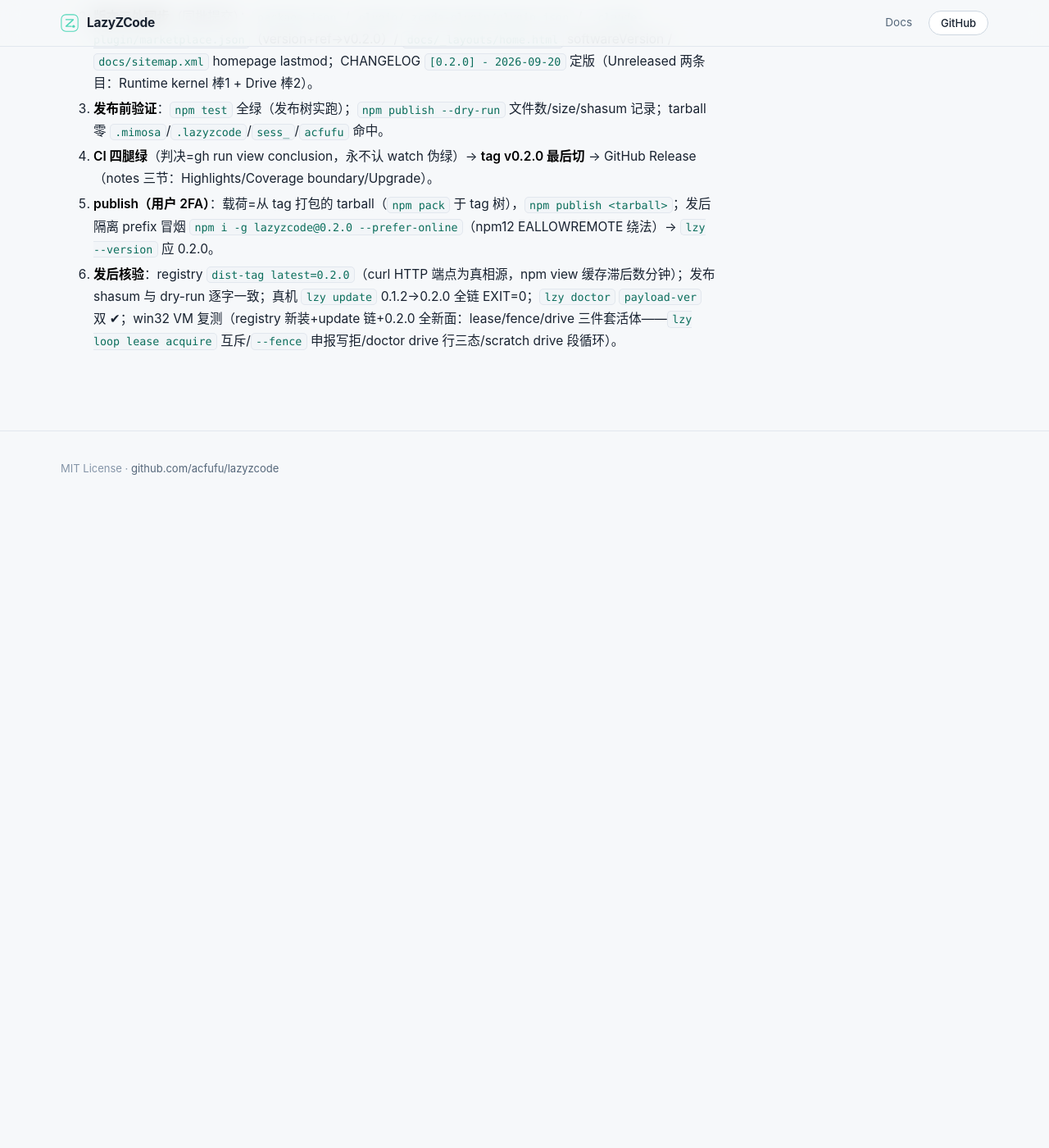
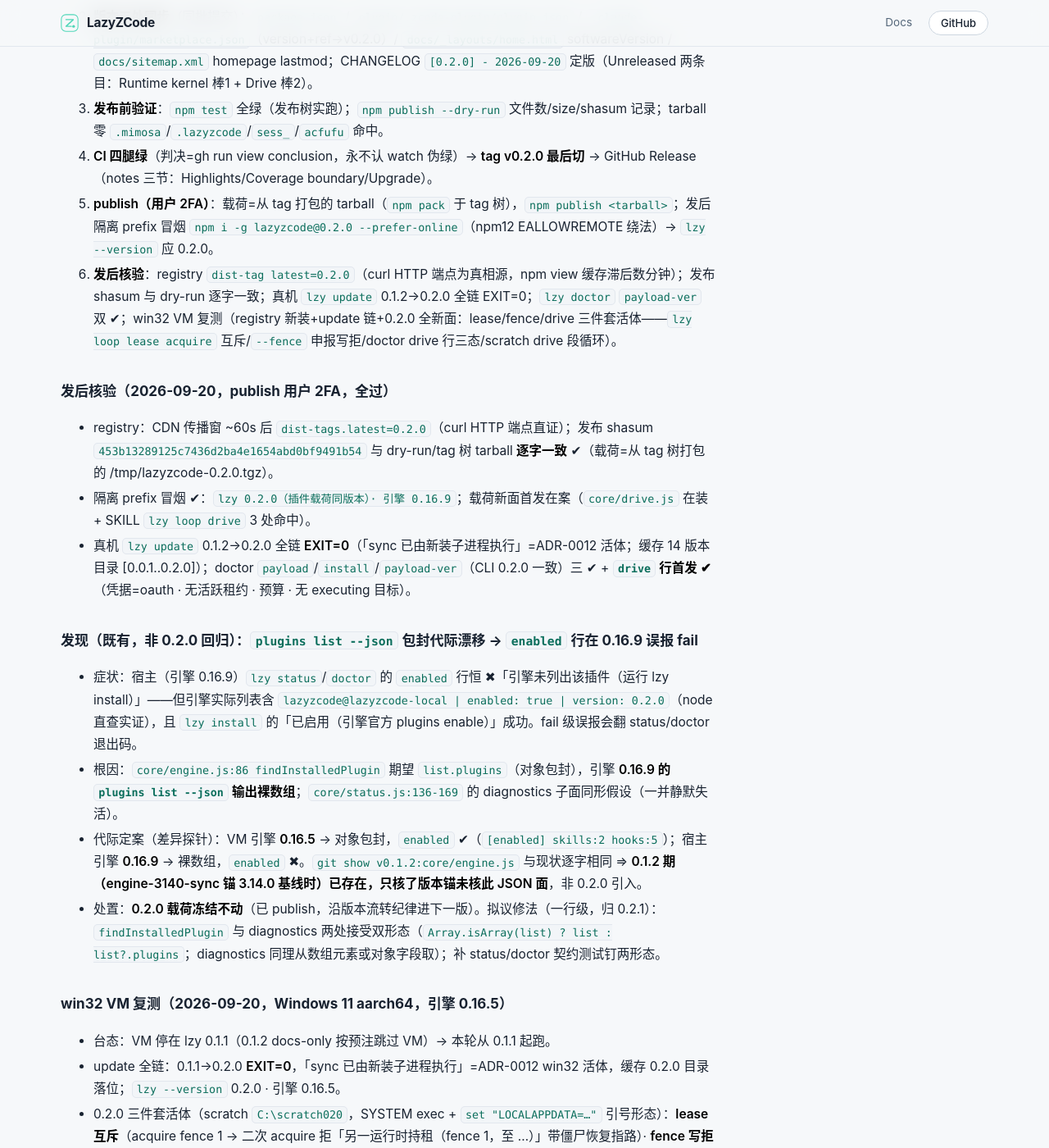
Before and after one commit to Acfufu/lazyzcode, a Jekyll site: the page built from docs/release-checklist.md, in a window 1280 px wide and 1400 px high, scrolled down 18646 px. Shown: the whole window at 82% size. Built offline with Jekyll 4.4.1, drawn with Linux system fonts in a browser that asks for light colours; our own code applies the rules of GitHub Pages for plain Markdown files; before the commit the page ends 19276 px from its top, so only the background shows below that; some of the changed text lies outside the part shown.

Commit message:
docs(release): 0.2.0 execution record - post-publish verification + VM pass + engine JSON envelope finding
Post-publish: registry latest=0.2.0, shasum byte-identical to tag-tree
tarball, isolated prefix smoke, real-machine update chain, doctor
payload-ver + drive line first release.

Post-release finding (pre-existing, not a 0.2.0 regression): engine
0.16.9 emits a bare array from 'plugins list --json' while 0.16.5
wrapped it in {plugins:[...]}; lzy's parser (unchanged since v0.1.2)
reads only the old envelope, so status/doctor's enabled line falsely
fails on 0.16.9 hosts (differential probe: same VM engine 0.16.5 = ok).
Payload frozen for 0.2.0; one-line fix + dual-shape contract test
proposed for 0.2.1.

win32 VM pass (engine 0.16.5): update 0.1.1->0.2.0 EXIT=0, lease mutex,
fence write-reject, drive credential gate, doctor drive line - all live.
Quoting lesson recorded (cmd set needs quoted form; trailing space breaks
ablation env and engine path).

```diff
--- a/docs/release-checklist.md
+++ b/docs/release-checklist.md
@@ -463,3 +463,23 @@ plugin payload). From older versions: manual two-step (`npm i -g lazyzcode
 4. **CI 四腿绿**（判决=gh run view conclusion，永不认 watch 伪绿）→ **tag v0.2.0 最后切** → GitHub Release（notes 三节：Highlights/Coverage boundary/Upgrade）。
 5. **publish（用户 2FA）**：载荷=从 tag 打包的 tarball（`npm pack` 于 tag 树），`npm publish <tarball>`；发后隔离 prefix 冒烟 `npm i -g lazyzcode@0.2.0 --prefer-online`（npm12 EALLOWREMOTE 绕法）→ `lzy --version` 应 0.2.0。
 6. **发后核验**：registry `dist-tag latest=0.2.0`（curl HTTP 端点为真相源，npm view 缓存滞后数分钟）；发布 shasum 与 dry-run 逐字一致；真机 `lzy update` 0.1.2→0.2.0 全链 EXIT=0；`lzy doctor` `payload-ver` 双 ✔；win32 VM 复测（registry 新装+update 链+0.2.0 全新面：lease/fence/drive 三件套活体——`lzy loop lease acquire` 互斥/`--fence` 申报写拒/doctor drive 行三态/scratch drive 段循环）。
+
+### 发后核验（2026-09-20，publish 用户 2FA，全过）
+
+- registry：CDN 传播窗 ~60s 后 `dist-tags.latest=0.2.0`（curl HTTP 端点直证）；发布 shasum `453b13289125c7436d2ba4e1654abd0bf9491b54` 与 dry-run/tag 树 tarball **逐字一致** ✔（载荷=从 tag 树打包的 /tmp/lazyzcode-0.2.0.tgz）。
+- 隔离 prefix 冒烟 ✔：`lzy 0.2.0（插件载荷同版本）· 引擎 0.16.9`；载荷新面首发在案（`core/drive.js` 在装 + SKILL `lzy loop drive` 3 处命中）。
+- 真机 `lzy update` 0.1.2→0.2.0 全链 **EXIT=0**（「sync 已由新装子进程执行」=ADR-0012 活体；缓存 14 版本目录 [0.0.1..0.2.0]）；doctor `payload`/`install`/`payload-ver`（CLI 0.2.0 一致）三 ✔ + **`drive` 行首发 ✔**（凭据=oauth · 无活跃租约 · 预算 · 无 executing 目标）。
+
+### 发现（既有，非 0.2.0 回归）：`plugins list --json` 包封代际漂移 → `enabled` 行在 0.16.9 误报 fail
+
+- 症状：宿主（引擎 0.16.9）`lzy status`/`doctor` 的 `enabled` 行恒 ✖「引擎未列出该插件（运行 lzy install）」——但引擎实际列表含 `lazyzcode@lazyzcode-local | enabled: true | version: 0.2.0`（node 直查实证），且 `lzy install` 的「已启用（引擎官方 plugins enable）」成功。fail 级误报会翻 status/doctor 退出码。
+- 根因：`core/engine.js:86 findInstalledPlugin` 期望 `list.plugins`（对象包封），引擎 **0.16.9 的 `plugins list --json` 输出裸数组**；`core/status.js:136-169` 的 diagnostics 子面同形假设（一并静默失活）。
+- 代际定案（差异探针）：VM 引擎 **0.16.5** → 对象包封，`enabled` ✔（`[enabled] skills:2 hooks:5`）；宿主引擎 **0.16.9** → 裸数组，`enabled` ✖。`git show v0.1.2:core/engine.js` 与现状逐字相同 ⇒ **0.1.2 期（engine-3140-sync 锚 3.14.0 基线时）已存在，只核了版本锚未核此 JSON 面**，非 0.2.0 引入。
+- 处置：**0.2.0 载荷冻结不动**（已 publish，沿版本流转纪律进下一版）。拟议修法（一行级，归 0.2.1）：`findInstalledPlugin` 与 diagnostics 两处接受双形态（`Array.isArray(list) ? list : list?.plugins`；diagnostics 同理从数组元素或对象字段取）；补 status/doctor 契约测试钉两形态。
+
+### win32 VM 复测（2026-09-20，Windows 11 aarch64，引擎 0.16.5）
+
+- 台态：VM 停在 lzy 0.1.1（0.1.2 docs-only 按预注跳过 VM）→ 本轮从 0.1.1 起跑。
+- update 全链：0.1.1→0.2.0 **EXIT=0**，「sync 已由新装子进程执行」=ADR-0012 win32 活体，缓存 0.2.0 目录落位；`lzy --version` 0.2.0 · 引擎 0.16.5。
+- 0.2.0 三件套活体（scratch `C:\scratch020`，SYSTEM exec + `set "LOCALAPPDATA=…"` 引号形态）：**lease 互斥**（acquire fence 1 → 二次 acquire 拒「另一运行时持租（fence 1，至 …）」带僵尸恢复指路）· **fence 写拒**（活跃租约期 `--fence 9` 写 → 「写拒：fence 9 非现行（现行 1）——你已被接管，立即停手不写」）· **drive 门链**（executing 目标上 `lzy loop drive` → 凭据缺席拒带恢复文本；doctor `drive` 行四段齐「凭据缺席（headless 调用会停在认证门） · 活跃租约 fence=1 · 预算未初始化 · v020vm 可入 drive（risk=low）」）；lease 释放 ✔、scratch 清除 ✔。
+- 探针引号雷补记（host 侧驱动教训）：`set VAR=value && cmd` 会把**尾随空格**并进值（`LZY_ABLATE_HUMAN_GATE` 变 `"1 "` 消融判据不中、`LZY_ZCODE_ENGINE` 路径带空格失效）——SYSTEM exec 驱动一律 `set "VAR=value"` 引号形态（0.1.0 配方的静默变体，历次被引号形态掩盖）。
```
